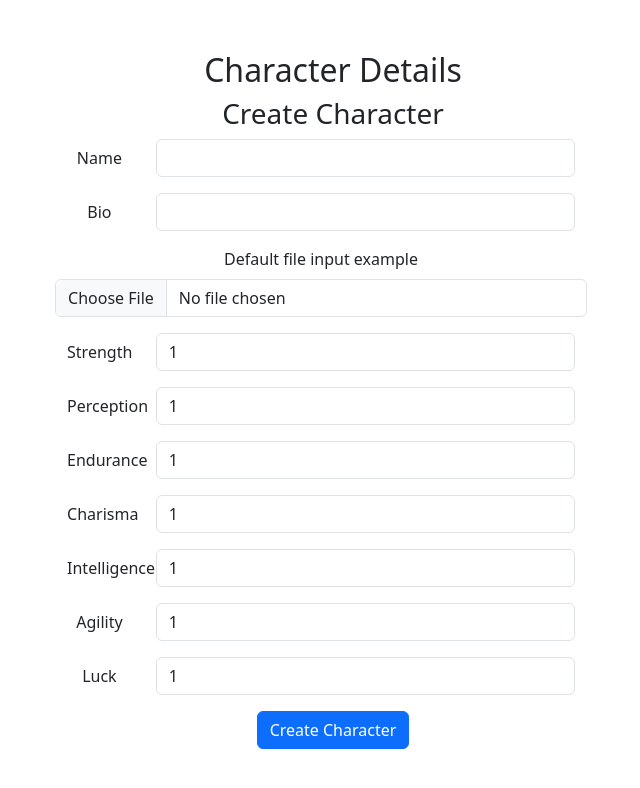
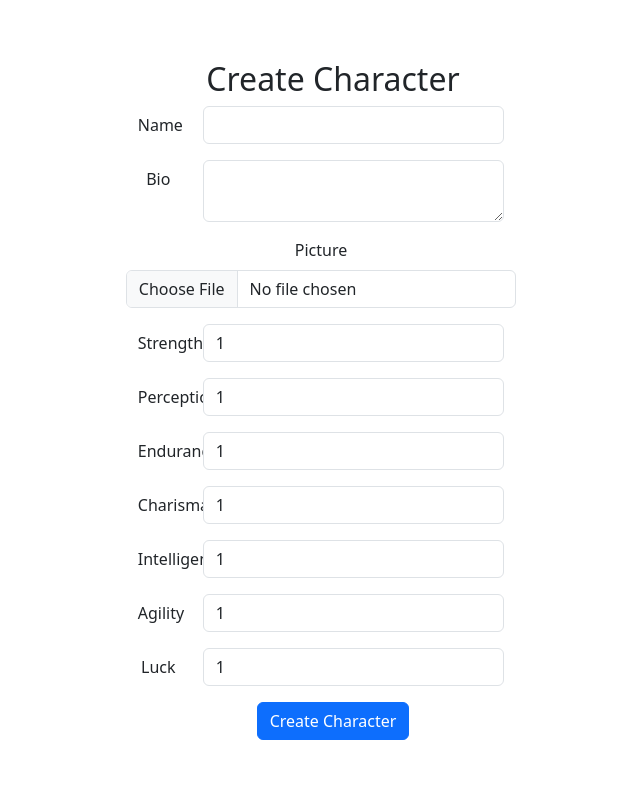
Before and after one commit to ninjapiraatti/hki-pw, a Vue app in the folder app/: page /characters/13b56b64-14df-4efa-8edf-567d80291c27 in a window 1280 px wide. Shown: the top 788 px of the page, without its empty margins (307-947 px from the left). Built offline with nearby package versions, Linux system fonts and the light colour scheme.

Commit message:
Change bio to textarea

```diff
--- a/app/src/components/CharacterForm.vue
+++ b/app/src/components/CharacterForm.vue
@@ -1,6 +1,5 @@
 <template>
 	<div class="container">
-		<h3>{{ character ? "Edit Character" : "Create Character" }}</h3>
 		<form @submit.prevent="submitForm">
 			<div class="mb-3 w-100 row">
 				<label for="name" class="col-sm-2 col-form-label">Name</label>
@@ -12,12 +11,12 @@
 			<div class="mb-3 w-100 row">
 				<label for="bio" class="col-sm-2 col-form-label">Bio</label>
 				<div class="col-sm-10">
-					<input type="text" class="form-control" id="bio" v-model="form.bio" required />
+					<textarea class="form-control" id="bio" name="bio" v-model="form.bio" required />
 				</div>
 			</div>
 
 			<div class="mb-3 w-100 row">
-				<label for="image" class="form-label">Default file input example</label>
+				<label for="image" class="form-label">Picture</label>
 				<input class="form-control" type="file" id="image" @change="onImageChange" />
 			</div>
 
--- a/app/src/views/CharacterView.vue
+++ b/app/src/views/CharacterView.vue
@@ -1,8 +1,8 @@
 <template>
 	<div class="character-view">
-		<h2>Character Details</h2>
+		<h2 v-if="character">{{ character.name }}</h2>
+		<h2 v-else>Create Character</h2>
 		<div v-if="character">
-			<h3>{{ character.name }}</h3>
 			<ul>
 				<li v-for="(stat, index) in stats" :key="index">{{ stat }}: {{ character[stat.toLowerCase()] }}</li>
 			</ul>
```
